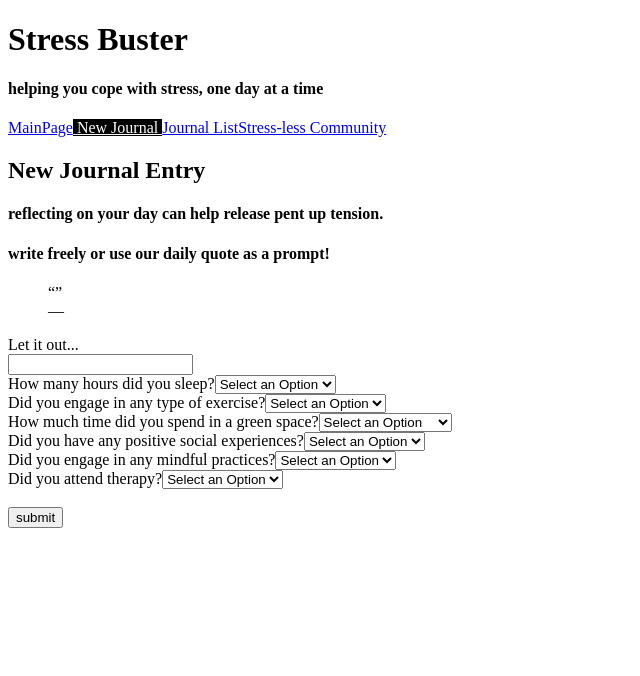
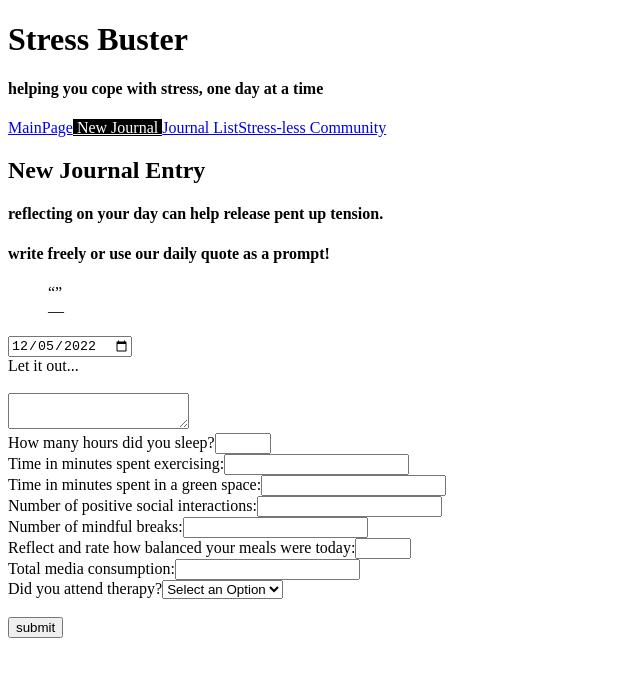
Before and after one commit to timmyyan-git/stress-buster-health-journal, a React (Create React App) app in the folder project/: page /NewJournal in a window 1280 px wide. Shown: the top 676 px of the page, without its empty margins (0-640 px from the left). Built offline with nearby package versions, Linux system fonts and the light colour scheme; no server answers; data requests are answered from the project's data file.

Commit message:
form refactor, form post, form render

```diff
--- a/project/db.json
+++ b/project/db.json
@@ -1,17 +1,30 @@
 {
-    "journals": [
-        {
-            "id": 1,
-            "date": "12/7/2022",
-            "journalWriting": "Testing journal section",
-            "sleep": 8,
-            "exercise": "Yes",
-            "greenSpace": "",
-            "social": "Yes",
-            "mindful": "Yes",
-            "therapy": "no"
-
-        }
-
-    ]
+  "journals": [
+    {
+      "date": "2022-12-07",
+      "sleep": "2",
+      "journalWriting": "Testing journal",
+      "exercise": "60",
+      "greenSpace": "60",
+      "social": "100",
+      "mindful": "5",
+      "nutrition": "6",
+      "mentalHealth": "90",
+      "therapy": "Yes",
+      "id": 2
+    },
+    {
+      "date": "2022-12-07",
+      "sleep": "1",
+      "journalWriting": "ugh",
+      "exercise": "1",
+      "greenSpace": "3",
+      "social": "1",
+      "mindful": "1",
+      "nutrition": "2",
+      "mentalHealth": "1",
+      "therapy": "No",
+      "id": 3
+    }
+  ]
 }
--- a/project/src/App.js
+++ b/project/src/App.js
@@ -29,10 +29,19 @@ function App() {
   useEffect(() => {
     fetch("http://localhost:3000/journals")
       .then(response => response.json())
-      .then(response => setJournalList(response))
+      .then(journalData => setJournalList(journalData))
+
   }, [])
 
- console.log(journalList)
+
+
+  // write a callback function to capture updated form data
+
+  function updateJournalList(updatedData){
+
+    setJournalList([...journalList, updatedData])
+
+  }
 
   return (
     <div>
@@ -42,7 +51,7 @@ function App() {
           <MainPage onRandomQuote={randomQuote} />
         </Route>
       <Route path="/NewJournal">
-        <NewJournal onRandomQuote={randomQuote}/>
+        <NewJournal onUpdateJournalList={updateJournalList} onRandomQuote={randomQuote}/>
       </Route>
      <Route path="/PreviousJournals">
       <PreviousJournals onJournalList={journalList} />
--- a/project/src/JournalCard.js
+++ b/project/src/JournalCard.js
@@ -1,20 +1,24 @@
 function JournalCard ({onJournal}){
-    const {date, journalWriting, sleep, exercise, greenSpace, social, mindful, therapy} = onJournal
+
+    const {date, journalWriting, sleep, exercise, greenSpace, social, mindful, therapy, nutrition, mentalHealth} = onJournal
     console.log(journalWriting)
 
     return (
         <li>
             <div>Date:{date}</div>
+            <div>Journal Prompt:</div>
             <div>
                 <p>My thoughts: </p>
                 <p> {journalWriting}</p>
             </div>
-            <div>Hours of Sleep: {sleep}</div>
-            <div>Exercised Today? {exercise}</div>
-            <div>Green Space? {greenSpace}</div>
-            <div>Meaningful Social Interaction: {social}</div>
-            <div>Take Mindful Breaks? {mindful}</div>
-            <div>Attened Therapy? {therapy}</div>
+            <div>Hours of sleep: {sleep}</div>
+            <div>Time spent exercising: {exercise}</div>
+            <div>Time in greeen space {greenSpace}</div>
+            <div>Number of positive social interactions: {social}</div>
+            <div>Number of Mindful Breaks {mindful}</div>
+            <div>Quality of balanced meals: {nutrition} / 10 </div>
+            <div>Total media consumption: {mentalHealth} </div>
+            <div>Attended Therapy? {therapy}</div>
         </li>
     )
 }
--- a/project/src/JournalForm.js
+++ b/project/src/JournalForm.js
@@ -1,92 +1,107 @@
-import React, { useState } from 'react';
+import React, { useState, useEffect } from 'react';
 import ReactDOM from 'react-dom';
 
 
 
 
 
-function JournalForm (){
+function JournalForm ({onUpdateJournalList}){
 
-    const [journalWriting, setJournalWriting] = useState ("")
-    const [sleep, setSleep] = useState ("")
-    const [exercise, setExercise] = useState ("")
-    const [greenSpace, setGreenSpace] = useState ("")
-    const [social, setSocial] = useState ("")
-    const [mindful, setMindful] = useState ("")
-    const [therapy, setTherapy] = useState ("")
 
-    function handleSubmit(event) {
-        event.preventDefault()
-        console.log(event.target.username.value)
-      }
+    let curr = new Date();
+    curr.setDate(curr.getDate());
+    let date = curr.toISOString().substring(0,10);
 
-    return (
-        <div>
-            <div>
+    const [formData, setFormData] = useState({
+        date: date,
+        sleep: "",
+        journalWriting: "",
+        exercise: "",
+        greenSpace: "",
+        social: "",
+        mindful: "",
+        nutrition: "",
+        mentalHealth: "",
+        therapy: ""
+    })
+
+    function onFormChange (e) {
+        setFormData({
+            ...formData,
+            [e.target.name]: e.target.value
+        })
+    }
+
+            function handleSubmit(event) {
+                event.preventDefault()
+                fetch("http://localhost:3000/journals", {
+                    method: "POST",
+                    headers: {
+                        "Content-Type": "application/json"
+                    },
+                    body: JSON.stringify(formData)
+                })
+                    .then(response => response.json())
+                    .then(updatedData => onUpdateJournalList(updatedData))
+            }
+            console.log(formData)
+
+            return (
+                <div>
+            <form onSubmit={handleSubmit}>
+            <input type="date" name="date" onChange={onFormChange}
+            defaultValue={date}
+            ></input>
+            <br></br>
             <label>Let it out...</label>
-            <br/>
-            <input type="text" id="writing"value={journalWriting} onChange= { e=> setJournalWriting(e.target.value)}/>
-
-                <br/>
-            </div>
-            <form onSubmit={handleSubmit}>
+            <br/><br/>
+            <textarea type="text" name="journalWriting" id="writing"  onChange= {onFormChange}/>
+            <br></br>
             <label htmlFor="type">How many hours did you sleep?</label>
-            <select id="type" value={sleep} onChange= {e => setSleep(e.target.value)}>
-            <option>Select an Option</option>
-             <option> 0 Hours</option>
-             <option > 1 Hour</option>
-             <option> 2 Hours</option>
-             <option> 3 Hours</option>
-             <option> 4 Hours</option>
-             <option> 5 Hours</option>
-             <option> 6 Hours</option>
-             <option> 7 Hours</option>
-             <option> 8 Hours</option>
-             <option> 9+ Hours</option>
-            </select>
+            <input type="number" id="time" step="1" min="0" max="24"  name="sleep" onChange= {onFormChange}>
+            </input>
 
                <br/>
 
-            <label htmlFor="type">Did you engage in any type of exercise?</label>
-            <select id="type" value= {exercise} onChange= {e =>setExercise(e.target.value)}>
-             <option>Select an Option</option>
-             <option>Yes</option>
-            <option> No</option>
-            </select>
+            <label htmlFor="type">Time in minutes spent exercising:</label>
+            <input type="number" min="0" id="type" name="exercise"  onChange= {onFormChange}>
+            </input>
 
                 <br/>
 
-            <label htmlFor="type">How much time did you spend in a green space?</label>
-            <select id="type"value={greenSpace} onChange= {e => setGreenSpace(e.target.value)}>
-             <option>Select an Option</option>
-             <option>0 Hours</option>
-            <option> less than 30 mins </option>
-            <option> more than 30 mins</option>
-            </select>
+            <label htmlFor="type">Time in minutes spent in a green space:</label>
+            <input type="number" min="0" id="type" name="greenSpace"  onChange= {onFormChange}>
+            </input>
 
             <br/>
 
-            <label htmlFor="type">Did you have any positive social experiences?</label>
-            <select id="type" value={social} onChange= {e => setSocial(e.target.value)}>
-             <option>Select an Option</option>
-             <option>Yes</option>
-            <option> No</option>
-            </select>
+            <label htmlFor="type">Number of positive social interactions:</label>
+            <input type="number" min="0" id="type" name="social"  onChange= {onFormChange}>
+            </input>
 
 
             <br/>
 
-            <label htmlFor="type">Did you engage in any mindful practices?</label>
-            <select id="type"value={mindful} onChange = {e => setMindful(e.target.value)}>
-             <option>Select an Option</option>
-             <option>Yes</option>
-            <option> No</option>
-            </select>
+            <label htmlFor="type">Number of mindful breaks:</label>
+            <input type="number" min="0" id="type" name="mindful"  onChange= {onFormChange}>
+            </input>
+
+            <br/>
+
+            <label htmlFor="type">Reflect and rate how balanced your meals were today:</label>
+            <input type="number" min="0" max="10" id="type" name="nutrition"  onChange= {onFormChange}>
+            </input>
+
+            <br/>
+
+            <label htmlFor="type">Total media consumption:</label>
+            <input type="number" min="0" id="type" name="mentalHealth"  onChange= {onFormChange}>
+            </input>
 
             <br/>
 
             <label htmlFor="type">Did you attend therapy?</label>
-            <select id="type"value= {therapy} onChange= {e => setTherapy(e.target.value)}>
+            <select id="type" name="therapy" onChange= {onFormChange}>
              <option>Select an Option</option>
              <option>Yes</option>
             <option> No</option>
--- a/project/src/NewJournal.js
+++ b/project/src/NewJournal.js
@@ -1,7 +1,7 @@
 import JournalForm from "./JournalForm"
 // import moment from "moment";
 
-function NewJournal ({onRandomQuote}){
+function NewJournal ({onUpdateJournalList, onRandomQuote}){
     const {author, content} = onRandomQuote
     return (
         <div>
@@ -12,7 +12,7 @@ function NewJournal ({onRandomQuote}){
            <div>
            <blockquote>&ldquo;{content}&rdquo; <footer>&mdash; {author}</footer></blockquote>
         </div>
-            <JournalForm />
+            <JournalForm onUpdateJournalList={onUpdateJournalList} />
         </div>
     )
 }
--- a/project/src/PreviousJournals.js
+++ b/project/src/PreviousJournals.js
@@ -1,17 +1,17 @@
 import JournalCard from "./JournalCard"
 
 function PreviousJournals ( {onJournalList} ){
+
     const journalsToDisplay = onJournalList.map((journal) => {
         return <JournalCard onJournal={journal} key={journal.id} />
     })
-    console.log(onJournalList)
 
 
     return (
 
 
         <ul>
-            <h1>Previous Journal</h1>
+            <h1>Your Journey So Far...</h1>
             {journalsToDisplay}
         </ul>
     )
--- a/project/src/Resources.js
+++ b/project/src/Resources.js
@@ -4,9 +4,9 @@ function Resources (){
 
     return (
         <div>
-            <p>
+
             <b><em>Resources</em></b>
-           </p>
+
 
             <a href="https://www.acesaware.org/wp-content/uploads/2020/12/Roadmap-For-Resilience_CA-Surgeon-Generals-Report-on-ACEs-Toxic-Stress-and-Health.pdf"
             target="_blank">
@@ -16,7 +16,7 @@ function Resources (){
                 id="resource-image">
                 </img>
             </a>
-            <br></br>
+            {/* <br></br> */}
             <p><em>Professional or Community Resources</em></p>
             <p>Get Local Referrals: </p>
             <a href="tel:+1-800-662-4357">
```
